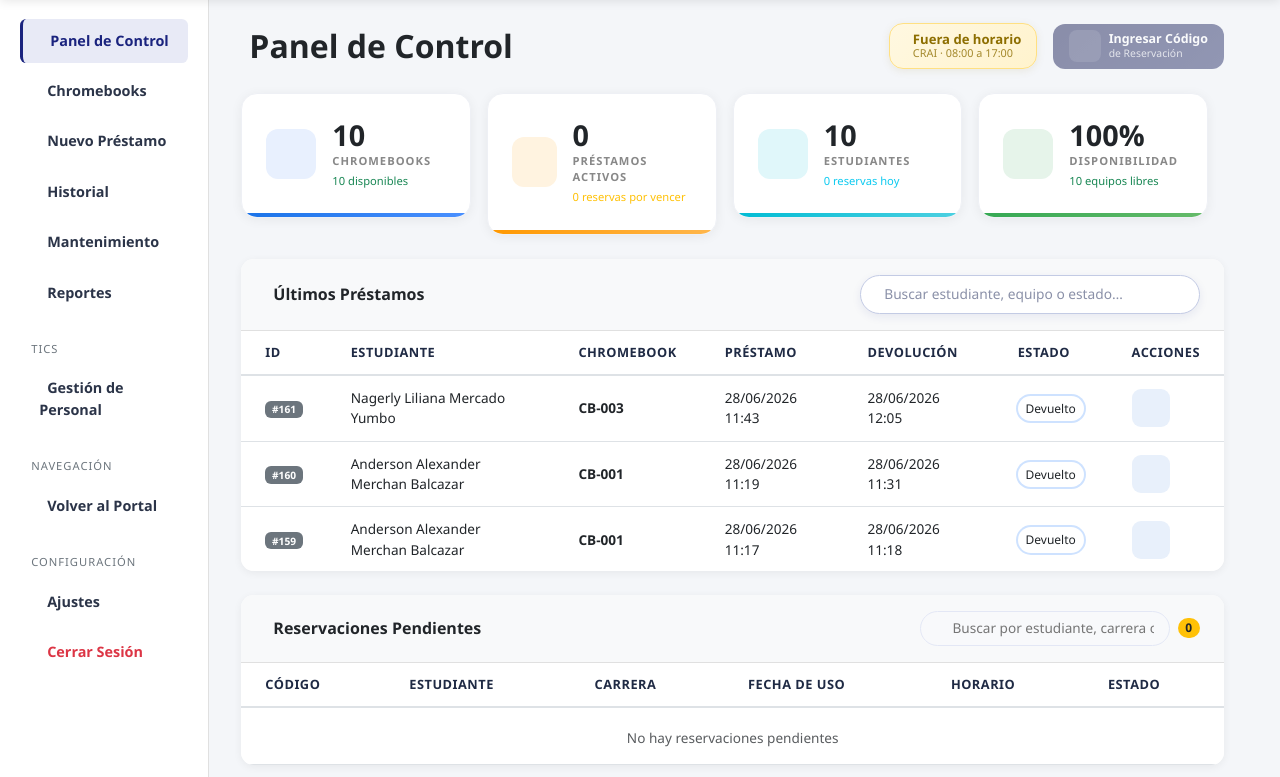
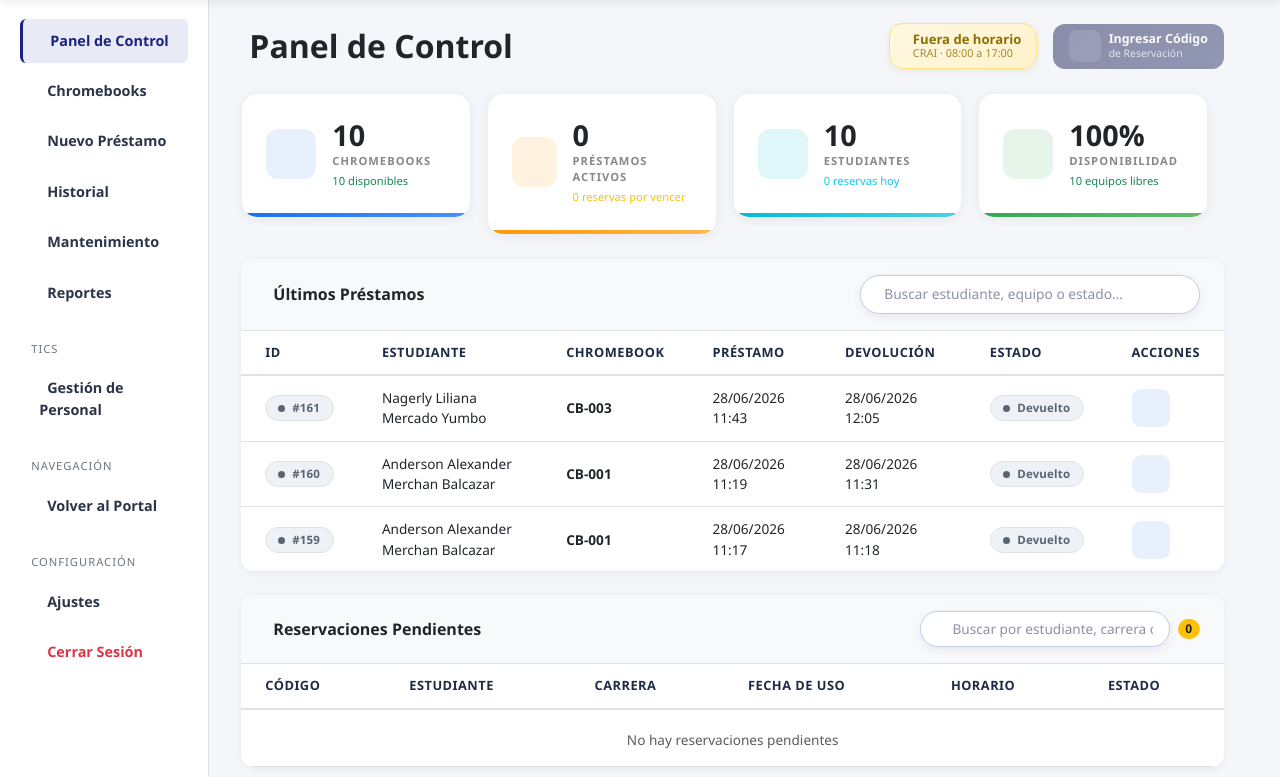
Before and after one commit to AnderProject/crai-chromebook-management, a Django app: page /prestamos/dashboard/ in a window 1280 px wide. Shown: the part 71-848 px from the top of the page. Run offline with Django 5.2, Linux system fonts and the light colour scheme; a user stored in the database is signed in; data comes from the database, SQL or seed files in the repository; some libraries are stand-ins or nearby versions.

Commit message:
feat(ui): mis reservas por defecto en Pendientes + vacios por seccion; footer centrado sin sga; buscadores restantes notorios; etiquetas de estado profesionales con animacion
- Mis Reservas abre en 'Pendientes'; cada seccion sin datos muestra estado vacio con icono
- Footer portal admin centrado y sin sga.unemi.edu.ec
- Buscadores de reservaciones pendientes (.buscador-reservas) y nuevos prestamos (.input-elegante)
  al estilo notorio (borde marcado, sombra, indigo)
- Etiquetas .badge-estado y badges Bootstrap de las tablas (mantenimiento/ultimos prestamos)
  rediseñadas: pildora pastel con punto, animacion de entrada + pulso sutil en activo/vencido

Co-Authored-By: Claude Opus 4.8 <noreply@anthropic.com>

```diff
--- a/static/css/base.css
+++ b/static/css/base.css
@@ -457,51 +457,25 @@ body.modo-oscuro .border-start {
 /* ==========================================
    ANIMACIÓN DE ESTADO ACTIVO (PULSO)
    ========================================== */
+/* Pulso sutil en "Activo" (señal discreta de préstamo en curso) */
 .badge-estado.badge-activo {
-    animation: pulseActivo 2s infinite;
     position: relative;
+    animation: pulseActivo 2.2s ease-in-out infinite;
 }
 
 @keyframes pulseActivo {
-    0% {
-        box-shadow: 0 0 0 0 rgba(25, 135, 84, 0.5);
-    }
-    70% {
-        box-shadow: 0 0 0 8px rgba(25, 135, 84, 0);
-    }
-    100% {
-        box-shadow: 0 0 0 0 rgba(25, 135, 84, 0);
-    }
+    0%, 100% { box-shadow: 0 0 0 0 rgba(30, 126, 70, 0.35); }
+    50%      { box-shadow: 0 0 0 5px rgba(30, 126, 70, 0); }
 }
 
-/* Efecto de brillo para "Devuelto" */
-.badge-estado.badge-devuelto {
-    animation: brilloDevuelto 3s ease-in-out infinite;
-}
-
-@keyframes brilloDevuelto {
-    0%, 100% {
-        box-shadow: 0 0 0 0 rgba(13, 110, 253, 0.3);
-    }
-    50% {
-        box-shadow: 0 0 0 6px rgba(13, 110, 253, 0);
-    }
-}
-
-/* Efecto de alerta para "Vencido" */
+/* Pulso de alerta discreto en "Vencido" (sin parpadear el fondo) */
 .badge-estado.badge-vencido {
-    animation: alertaVencido 1s ease-in-out infinite;
+    animation: alertaVencido 1.9s ease-in-out infinite;
 }
 
 @keyframes alertaVencido {
-    0%, 100% {
-        box-shadow: 0 0 0 0 rgba(220, 53, 69, 0.6);
-        background-color: #f8d7da;
-    }
-    50% {
-        box-shadow: 0 0 0 8px rgba(220, 53, 69, 0);
-        background-color: #f5c6cb;
-    }
+    0%, 100% { box-shadow: 0 0 0 0 rgba(192, 57, 43, 0.42); }
+    50%      { box-shadow: 0 0 0 5px rgba(192, 57, 43, 0); }
 }
 
 
--- a/static/css/dashboard.css
+++ b/static/css/dashboard.css
@@ -291,32 +291,52 @@
 }
 
 /* Badges de estado */
+/* ==========================================
+   ETIQUETAS DE ESTADO (píldora profesional con punto + animación)
+   Se usan en Últimos Préstamos, Reservaciones y Mantenimiento.
+   ========================================== */
 .badge-estado {
-    font-size: 0.75rem;
-    padding: 0.35em 0.65em;
-    border-radius: 20px;
-    font-weight: 500;
-}
-
-.badge-activo {
-    background-color: #d4edda;
-    color: #155724;
-}
-
-.badge-proximo {
-    background-color: #fff3cd;
-    color: #856404;
-}
-
-.badge-vencido {
-    background-color: #f8d7da;
-    color: #721c24;
-}
-
-.badge-reservado {
-    background-color: #cfe2ff;
-    color: #084298;
-}
+    display: inline-flex; align-items: center; gap: 0.42rem;
+    font-size: 0.72rem; font-weight: 700; letter-spacing: 0.015em;
+    padding: 0.4rem 0.78rem; border-radius: 999px;
+    border: 1px solid transparent; line-height: 1;
+    animation: badgeIn 0.32s cubic-bezier(0.18, 0.89, 0.32, 1.28) both;
+    transition: transform 0.16s ease, box-shadow 0.16s ease, filter 0.16s ease;
+}
+.badge-estado:hover { transform: translateY(-1px); filter: saturate(1.1); }
+.badge-estado::before {
+    content: ''; width: 7px; height: 7px; border-radius: 50%;
+    background: currentColor; flex-shrink: 0;
+}
+@keyframes badgeIn { from { opacity: 0; transform: scale(0.85); } to { opacity: 1; transform: none; } }
+
+.badge-activo    { background: #e6f4ea; color: #1e7e46; border-color: #c6e8d1; }
+.badge-proximo   { background: #fff4d6; color: #9a6700; border-color: #ffe2a3; }
+.badge-vencido   { background: #fdecea; color: #c0392b; border-color: #f5c9c4; }
+.badge-reservado { background: #e4f0fd; color: #0b5cad; border-color: #cfe4fb; }
+.badge-devuelto  { background: #eef1f5; color: #5a6473; border-color: #dde2ea; }
+
+/* Badges de Bootstrap dentro de las tablas (Mantenimiento: tipo/garantía/estado):
+   se pintan en pastel legible con el mismo estilo de píldora + punto. */
+.tabla-prestamos td .badge {
+    display: inline-flex !important; align-items: center; gap: 0.42rem;
+    font-size: 0.72rem; font-weight: 700; letter-spacing: 0.015em;
+    padding: 0.4rem 0.78rem; border-radius: 999px; border: 1px solid transparent;
+    animation: badgeIn 0.32s cubic-bezier(0.18, 0.89, 0.32, 1.28) both;
+    transition: transform 0.16s ease, filter 0.16s ease;
+}
+.tabla-prestamos td .badge:hover { transform: translateY(-1px); filter: saturate(1.1); }
+.tabla-prestamos td .badge::before {
+    content: ''; width: 7px; height: 7px; border-radius: 50%; background: currentColor; flex-shrink: 0;
+}
+.tabla-prestamos td .badge.bg-info      { background: #e4f0fd !important; color: #0b5cad !important; border-color: #cfe4fb; }
+.tabla-prestamos td .badge.bg-success   { background: #e6f4ea !important; color: #1e7e46 !important; border-color: #c6e8d1; }
+.tabla-prestamos td .badge.bg-danger    { background: #fdecea !important; color: #c0392b !important; border-color: #f5c9c4; }
+.tabla-prestamos td .badge.bg-warning   { background: #fff4d6 !important; color: #9a6700 !important; border-color: #ffe2a3; }
+.tabla-prestamos td .badge.bg-secondary { background: #eef1f5 !important; color: #5a6473 !important; border-color: #dde2ea; }
+.tabla-prestamos td .badge.bg-primary   { background: #e8eaf6 !important; color: #1a237e !important; border-color: #d3d8f0; }
+/* El badge del técnico confirmó ya trae su propio ícono: sin punto extra. */
+.tabla-prestamos td .badge.badge-tecnico-confirmo::before { display: none; }
 
 /* ==========================================
    BOTONES DEL DASHBOARD
@@ -975,28 +995,33 @@ tr:hover .badge-estado {
 
 .buscador-reservas-icono {
     position: absolute;
-    left: 0.7rem;
-    color: #9aa0c0;
+    left: 0.85rem;
+    color: #1a237e;
     font-size: 0.9rem;
     pointer-events: none;
 }
 
 .buscador-reservas-input {
-    border: 1px solid #e3e7f5;
+    border: 1.5px solid #c3cbe4;
     border-radius: 999px;
-    padding: 0.4rem 0.9rem 0.4rem 2rem;
+    padding: 0.45rem 0.95rem 0.45rem 2rem;
     font-size: 0.85rem;
+    font-weight: 600;
+    color: #2b2f4a;
     width: 250px;
     max-width: 100%;
-    background: #f8f9fb;
+    background: #fff;
+    box-shadow: 0 3px 10px rgba(26, 35, 126, 0.08);
     transition: border-color 0.15s ease, box-shadow 0.15s ease, background 0.15s ease;
 }
+.buscador-reservas-input::placeholder { color: #8a90a8; font-weight: 500; }
+.buscador-reservas-input:hover { border-color: #9aa6d3; }
 
 .buscador-reservas-input:focus {
     outline: none;
-    border-color: #1a73e8;
+    border-color: #1a237e;
     background: #fff;
-    box-shadow: 0 0 0 3px rgba(26, 115, 232, 0.12);
+    box-shadow: 0 0 0 4px rgba(26, 35, 126, 0.14);
 }
 
 .tabla-prestamos .table thead {
--- a/templates/prestamos/portal/portal.html
+++ b/templates/prestamos/portal/portal.html
@@ -127,12 +127,9 @@
     <!-- Footer -->
     <footer class="portal-footer">
         <div class="container">
-            <div class="d-flex justify-content-between align-items-center flex-wrap">
+            <div class="d-flex justify-content-center align-items-center text-center">
                 <small class="texto-footer">
                     Copyright &copy; {% now "Y" %} Portal CRAI UNEMI. Todos los derechos reservados.
-                </small>
-                <small class="texto-footer">
-                    sga.unemi.edu.ec
                 </small>
             </div>
         </div>
```
Also changed, not shown: static/css/mis_reservas.css (+10 -0 lines), static/css/prestamos.css (+12 -7 lines), static/js/mis_reservas.js (+33 -5 lines), templates/estudiantes/mis_reservas.html (+7 -2 lines).
